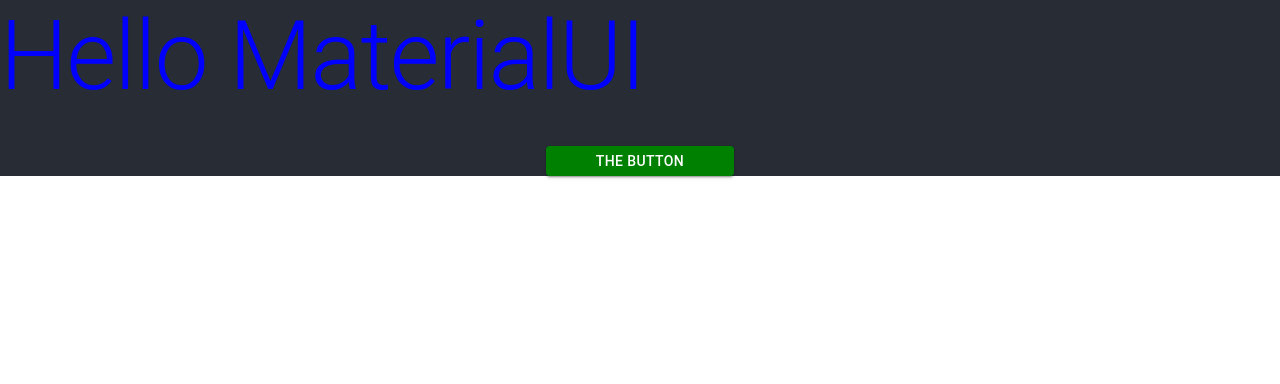
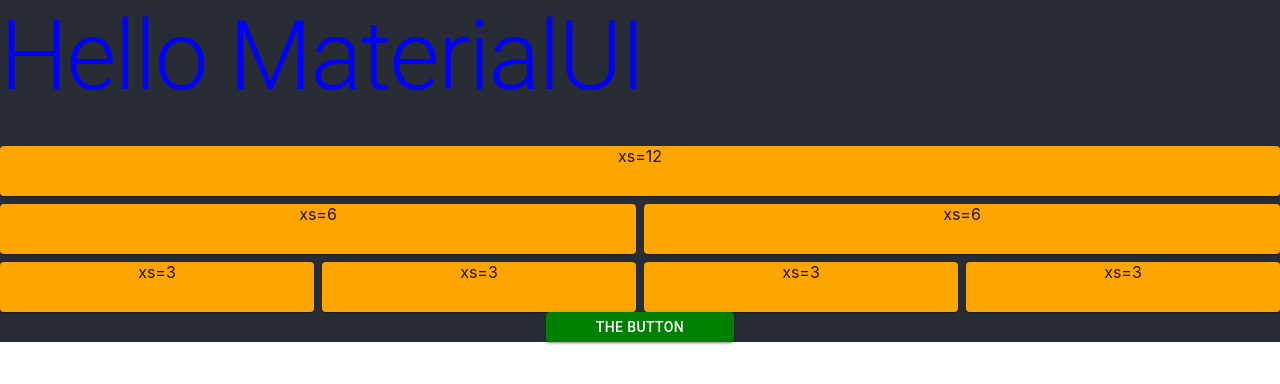
Before and after one commit to rui-watanabe/practice-chart-js, a React (Create React App) app: page / in a window 1280 px wide. Shown: the top 384 px of the page. Built offline with nearby package versions, Linux system fonts and the light colour scheme.

Commit message:
add material ui grid and paper

```diff
--- a/src/components/MaterialUI.tsx
+++ b/src/components/MaterialUI.tsx
@@ -1,9 +1,10 @@
 import React from "react";
-import { Button, makeStyles, Typography } from "@material-ui/core";
+import { Button, makeStyles, Typography, Grid, Paper } from "@material-ui/core";
 
 const useStyles = makeStyles({
   btnStyle: { background: "green", padding: "3px 50px" },
   typoStyle: { color: "blue" },
+  paperStyle: { background: "orange", height: "50px" },
 });
 
 const MaterialUI: React.FC = () => {
@@ -20,6 +21,31 @@
       >
         Hello MaterialUI
       </Typography>
+
+      <Grid container spacing={1}>
+        <Grid item xs={12}>
+          <Paper className={classes.paperStyle}>xs={12}</Paper>
+        </Grid>
+        <Grid item xs={12} md={6}>
+          <Paper className={classes.paperStyle}>xs={6}</Paper>
+        </Grid>
+        <Grid item xs={12} md={6}>
+          <Paper className={classes.paperStyle}>xs={6}</Paper>
+        </Grid>
+        <Grid item xs={6} md={3}>
+          <Paper className={classes.paperStyle}>xs={3}</Paper>
+        </Grid>
+        <Grid item xs={6} md={3}>
+          <Paper className={classes.paperStyle}>xs={3}</Paper>
+        </Grid>
+        <Grid item xs={6} md={3}>
+          <Paper className={classes.paperStyle}>xs={3}</Paper>
+        </Grid>
+        <Grid item xs={6} md={3}>
+          <Paper className={classes.paperStyle}>xs={3}</Paper>
+        </Grid>
+      </Grid>
+
       <Button className={classes.btnStyle} variant="contained" color="primary">
         The Button
       </Button>
```
